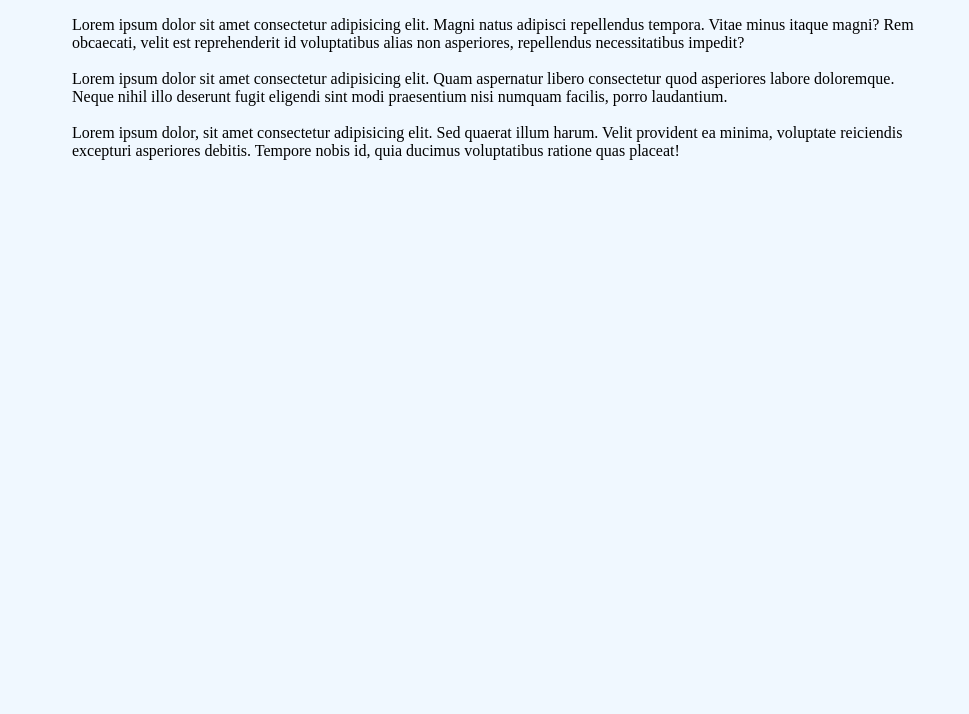
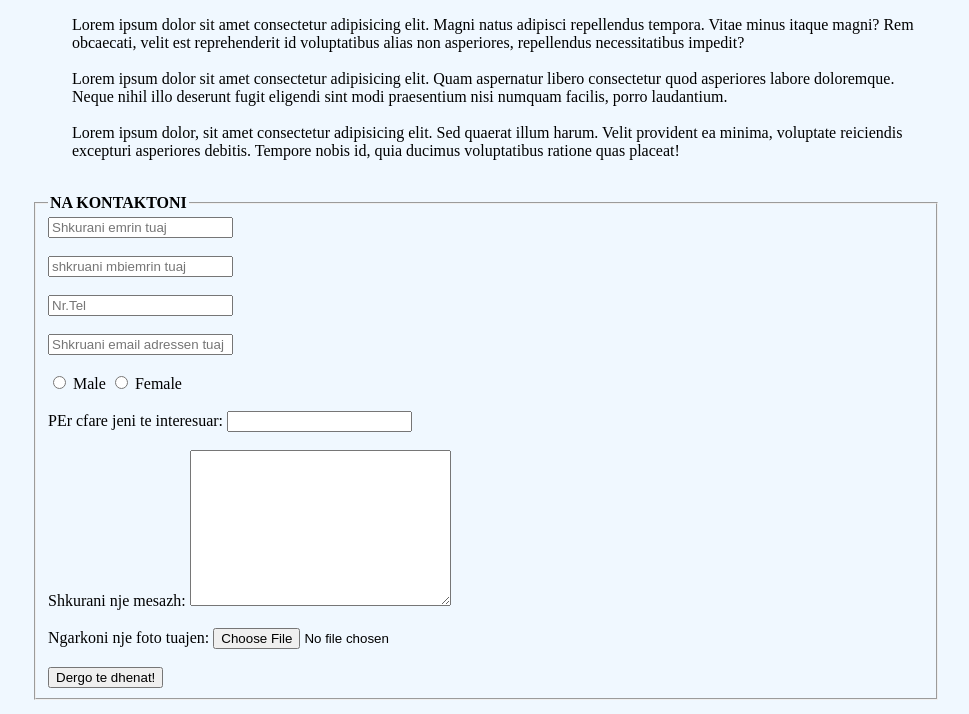
Before and after one commit to Lirimd99/elektroaltinii, a plain HTML site: page index.html in a window 1280 px wide. Shown: the part 1059-1773 px from the top of the page, without its empty margins (154-1123 px from the left). Before the commit the page ends 1267 px from the top, so only its background shows below. Drawn offline with Linux system fonts and the light colour scheme.

Commit message:
secondcommit

```diff
--- a/index.html
+++ b/index.html
@@ -68,10 +68,44 @@
 
                                 <dd>Lorem ipsum dolor, sit amet consectetur adipisicing elit. Sed quaerat illum harum. Velit provident ea minima, voluptate reiciendis excepturi asperiores debitis. Tempore nobis id, quia ducimus voluptatibus ratione quas placeat! <br> <br></dd>
                             </dl>
+                            <form>
+                                <fieldset>
+                                <legend><b>NA KONTAKTONI</b></legend>
+                                <input type="name" name="emri" placeholder="Shkurani emrin tuaj">
+                                <br> <br>
+                                <input type="surname" name="mbiemri" placeholder="shkruani mbiemrin tuaj">
+                                <br> <br>
+                                <input type="tel" name="Nr.Tel" id="" min="4" max="11" placeholder="Nr.Tel">
+                                <br><br>
+                                <input type="email" name="email" placeholder="Shkruani email adressen tuaj">
+                                <br> <br>
+                                <input type="radio" name="gender" id="male">
+                                <label for="male">Male</label>
+                                <input type="radio" name="gender" id="female">
+                                <label for="female">Female</label>
+                                <br><br>
+                                <label for="zgjedhja">PEr cfare jeni te interesuar:</label>
+                                <input list="punet" name="punet" id="zgjedhja">
+                                <datalist id="zgjedhja">
+                                    <option value="">Dizajnime</option>
+                                    <option value="">Instalime</option>
+                                    <option value="">Mirembajtje</option>
+                                </datalist>
+                                <br><br>
+                                <label for="message">Shkurani nje mesazh:</label>
+                                <textarea name="message" id="message" cols="30" rows="10"></textarea>
+                                <br><br>
+                                <label for="">Ngarkoni nje foto tuajen:</label>
+                                <input type="file" name="image" id="image">
+                                <br><br>
+                                <button name="submit">Dergo te dhenat!</button>
+                            </fieldset>
+                            </form>
                         </td>
                     </tr>
                 </table>
         </tr>
     </table>
+
 </body>
 </html>
```
